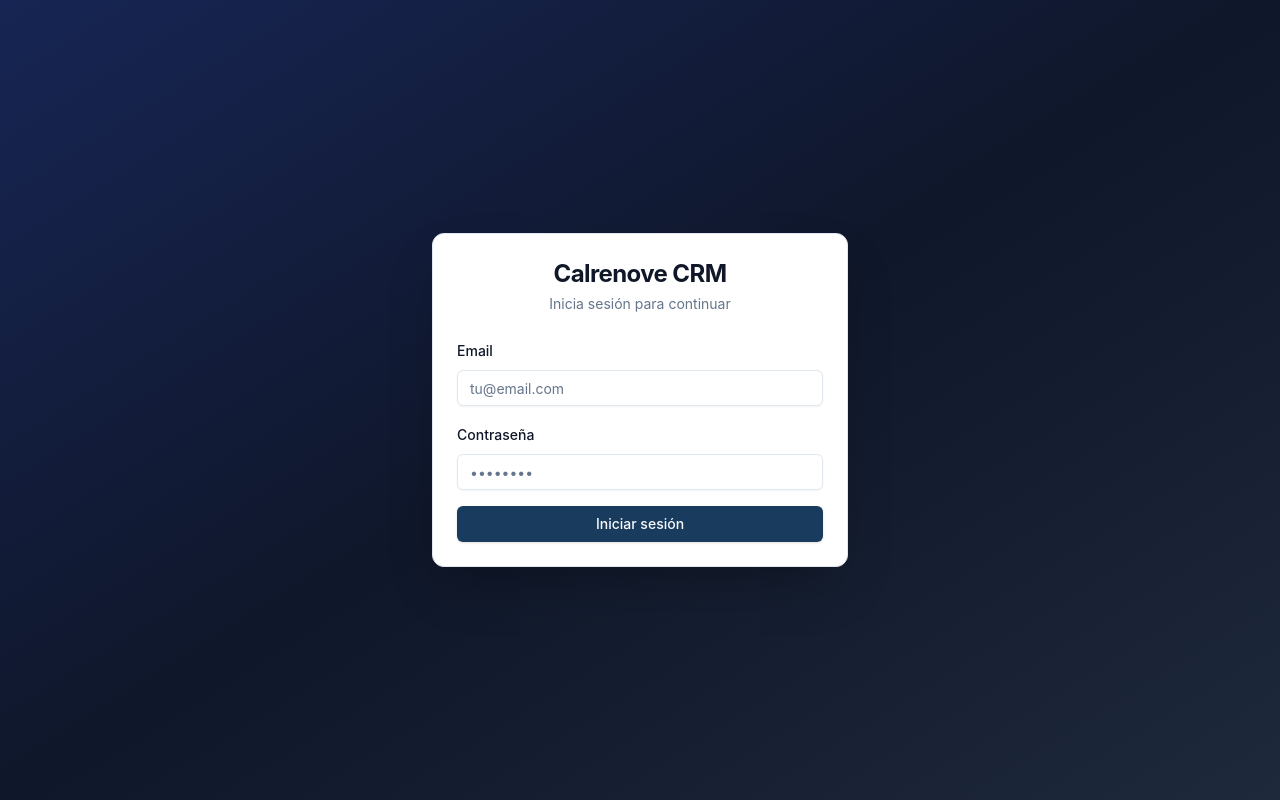
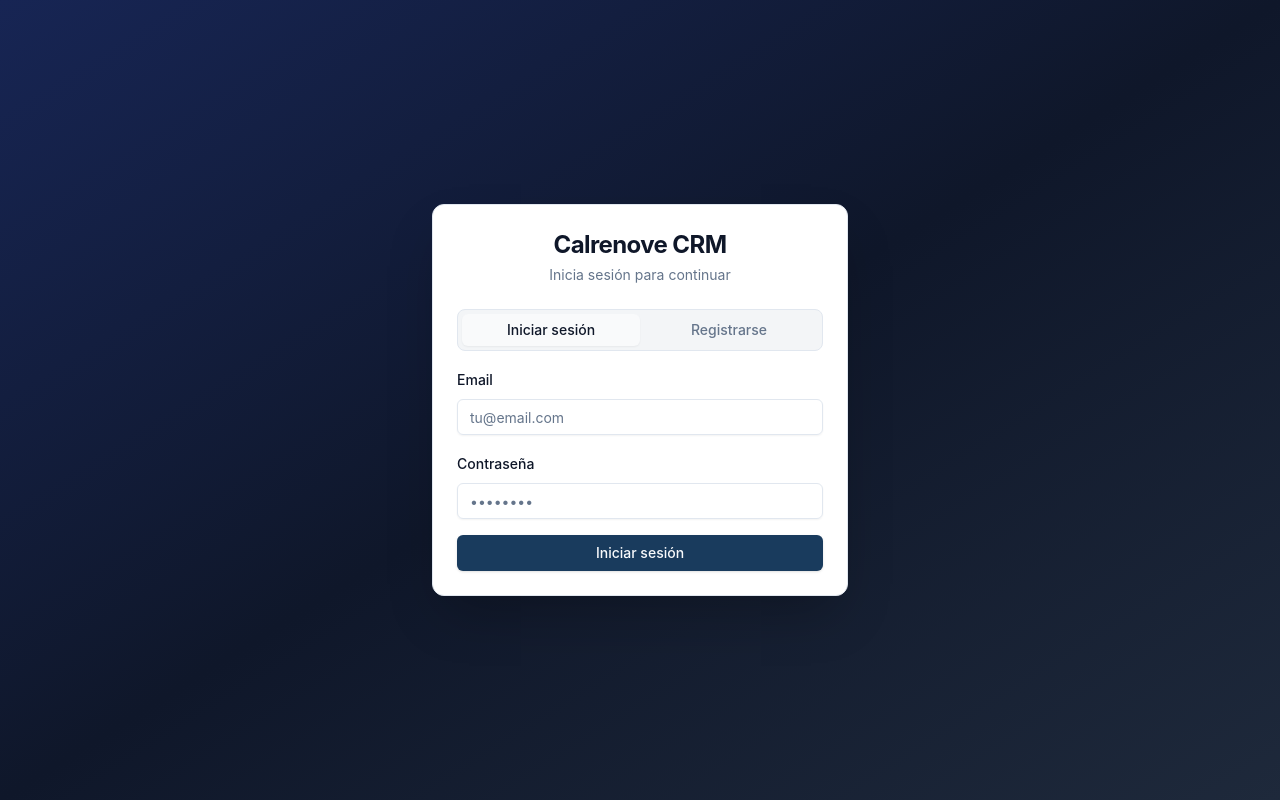
Before and after one commit to fernanran-dotcom/calrenove-crm, a Next.js app: page /login in a window 1280 px wide. Built offline with nearby package versions, Linux system fonts and the light colour scheme.

Commit message:
Add register page with auto-confirm, fix RLS on customer insert

```diff
--- a/app/(auth)/login/page.tsx
+++ b/app/(auth)/login/page.tsx
@@ -2,28 +2,49 @@
 
 import { useState } from "react";
 import { useRouter } from "next/navigation";
-import { login } from "@/lib/actions";
+import { login, register } from "@/lib/actions";
 import { Button } from "@/components/ui/button";
 import { Input } from "@/components/ui/input";
 import { Label } from "@/components/ui/label";
 import { Card, CardContent, CardDescription, CardHeader, CardTitle } from "@/components/ui/card";
 
+type Mode = "login" | "register";
+
 export default function LoginPage() {
   const router = useRouter();
+  const [mode, setMode] = useState<Mode>("login");
   const [error, setError] = useState("");
+  const [success, setSuccess] = useState("");
 
   async function handleSubmit(e: React.FormEvent<HTMLFormElement>) {
     e.preventDefault();
     setError("");
+    setSuccess("");
 
     const formData = new FormData(e.currentTarget);
-    const result = await login(formData);
 
-    if (result.error) {
-      setError(result.error);
+    if (mode === "login") {
+      const result = await login(formData);
+      if (result.error) {
+        setError(result.error);
+      } else {
+        router.push("/");
+        router.refresh();
+      }
     } else {
-      router.push("/");
-      router.refresh();
+      const password = formData.get("password") as string;
+      const confirm = formData.get("confirm") as string;
+      if (password !== confirm) {
+        setError("Las contraseñas no coinciden");
+        return;
+      }
+      const result = await register(formData);
+      if (result.error) {
+        setError(result.error);
+      } else {
+        setSuccess("Cuenta creada. Ya puedes iniciar sesión.");
+        setMode("login");
+      }
     }
   }
 
@@ -31,9 +52,28 @@ export default function LoginPage() {
     <Card className="shadow-2xl">
       <CardHeader className="space-y-1 text-center">
         <CardTitle className="text-2xl font-bold">Calrenove CRM</CardTitle>
-        <CardDescription>Inicia sesión para continuar</CardDescription>
+        <CardDescription>
+          {mode === "login" ? "Inicia sesión para continuar" : "Crea una cuenta nueva"}
+        </CardDescription>
       </CardHeader>
       <CardContent>
+        <div className="flex mb-4 rounded-lg border p-1 bg-muted">
+          <button
+            type="button"
+            onClick={() => { setMode("login"); setError(""); setSuccess(""); }}
+            className={`flex-1 py-1.5 text-sm font-medium rounded-md transition-colors ${mode === "login" ? "bg-background shadow-sm" : "text-muted-foreground hover:text-foreground"}`}
+          >
+            Iniciar sesión
+          </button>
+          <button
+            type="button"
+            onClick={() => { setMode("register"); setError(""); setSuccess(""); }}
+            className={`flex-1 py-1.5 text-sm font-medium rounded-md transition-colors ${mode === "register" ? "bg-background shadow-sm" : "text-muted-foreground hover:text-foreground"}`}
+          >
+            Registrarse
+          </button>
+        </div>
+
         <form onSubmit={handleSubmit} className="space-y-4">
           <div className="space-y-2">
             <Label htmlFor="email">Email</Label>
@@ -43,11 +83,16 @@ export default function LoginPage() {
             <Label htmlFor="password">Contraseña</Label>
             <Input id="password" name="password" type="password" placeholder="••••••••" required />
           </div>
-          {error && (
-            <p className="text-sm text-destructive">{error}</p>
+          {mode === "register" && (
+            <div className="space-y-2">
+              <Label htmlFor="confirm">Confirmar contraseña</Label>
+              <Input id="confirm" name="confirm" type="password" placeholder="••••••••" required />
+            </div>
           )}
+          {error && <p className="text-sm text-destructive">{error}</p>}
+          {success && <p className="text-sm text-emerald-600">{success}</p>}
           <Button type="submit" className="w-full">
-            Iniciar sesión
+            {mode === "login" ? "Iniciar sesión" : "Crear cuenta"}
           </Button>
         </form>
       </CardContent>
--- a/lib/actions.ts
+++ b/lib/actions.ts
@@ -26,6 +26,23 @@ export async function register(formData: FormData) {
 
   const { error, data } = await supabase.auth.signUp({ email, password });
   if (error) return { error: error.message };
+
+  if (data.user) {
+    try {
+      const url = process.env.NEXT_PUBLIC_SUPABASE_URL!;
+      const key = process.env.SUPABASE_SERVICE_ROLE_KEY!;
+      await fetch(`${url}/auth/v1/admin/users/${data.user.id}`, {
+        method: "PUT",
+        headers: {
+          apikey: key,
+          Authorization: `Bearer ${key}`,
+          "Content-Type": "application/json",
+        },
+        body: JSON.stringify({ email_confirm: true }),
+      });
+    } catch {}
+  }
+
   return { success: true, user: data.user };
 }
 
```
